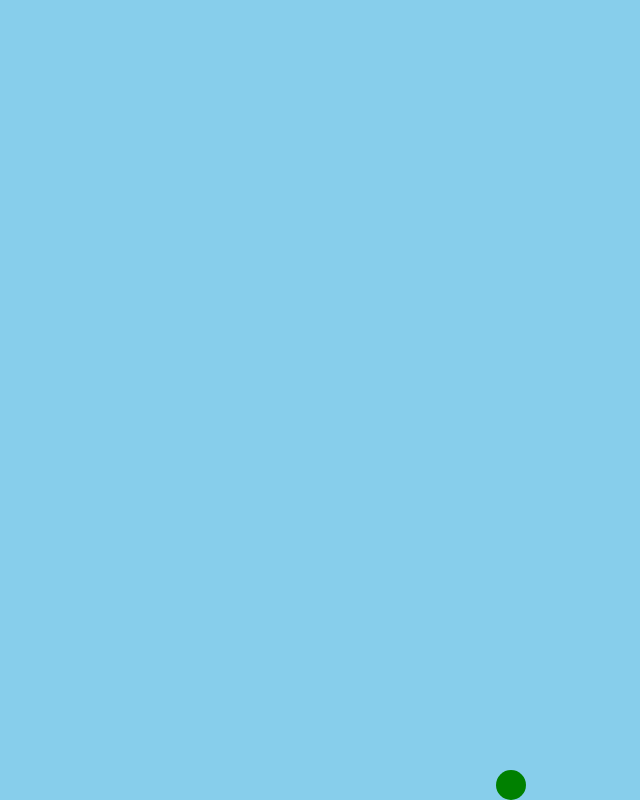
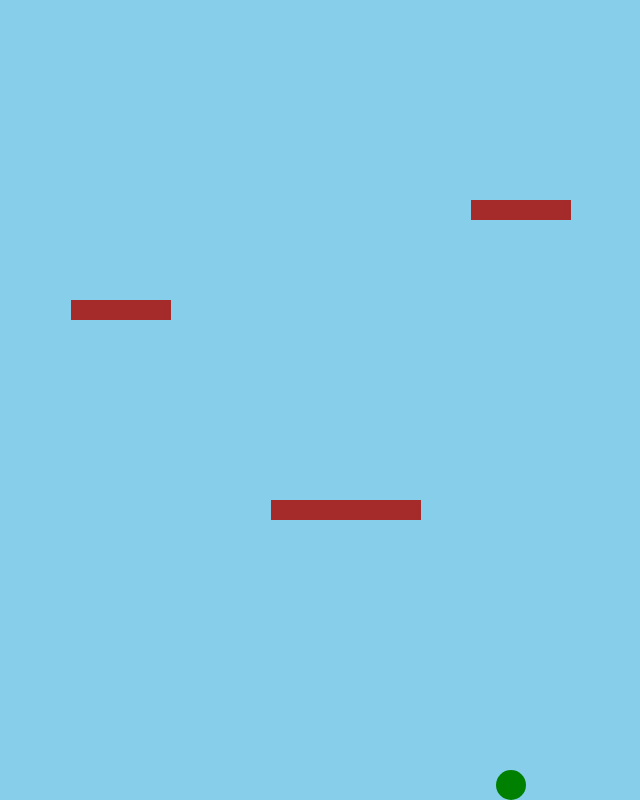
Before and after one commit to Tonotix-CZ/fomo_html_v2, a plain HTML site: page index.html in a window 1280 px wide. Both pictures are taken after a click on the button "Start Game". Shown: the whole page, without its empty margins (129-769 px from the left). Drawn offline with Linux system fonts and the light colour scheme.

Commit message:
added obstacles mechanic

```diff
--- a/index.html
+++ b/index.html
@@ -41,6 +41,20 @@
         canvas.width = window.innerWidth;
         canvas.height = window.innerHeight;
 
+        class Obstacle {
+            constructor(x, y, width, height) {
+                this.x = x;
+                this.y = y;
+                this.width = width;
+                this.height = height;
+            }
+
+            draw() {
+                ctx.fillStyle = "brown";
+                ctx.fillRect(this.x, this.y, this.width, this.height);
+            }
+        }
+
         class Worm {
             constructor(x, y) {
                 this.x = x;
@@ -48,6 +62,7 @@
                 this.radius = 15;
                 this.velocity = { x: 0, y: 0 };
                 this.isDragging = false;
+                this.isStuck = false;
                 this.anchor = null;
                 this.maxDragDistance = 100;
                 this.gravity = 0.5;
@@ -63,7 +78,7 @@
             }
 
             update() {
-                if (!this.isDragging) {
+                if (!this.isDragging && !this.isStuck) {
                     this.velocity.y += this.gravity; // Apply gravity
                     this.velocity.x *= this.friction; // Apply friction
                     this.velocity.y *= this.friction;
@@ -77,17 +92,37 @@
                     this.velocity.y = 0;
                 }
 
+                // Check if worm is stuck to an obstacle
+                for (let obstacle of obstacles) {
+                    if (
+                        this.x + this.radius > obstacle.x &&
+                        this.x - this.radius < obstacle.x + obstacle.width &&
+                        this.y + this.radius > obstacle.y &&
+                        this.y - this.radius < obstacle.y + obstacle.height
+                    ) {
+                        this.isStuck = true;
+                        this.velocity.x = 0;
+                        this.velocity.y = 0;
+                    }
+                }
+
                 this.draw();
             }
         }
 
         let worm = null;
+        let obstacles = [];
         let startX, startY;
         let gameStarted = false;
 
         function startGame() {
             document.getElementById("startScreen").style.display = "none";
             worm = new Worm(canvas.width / 2, canvas.height - 50);
+            obstacles = [
+                new Obstacle(200, 300, 100, 20),
+                new Obstacle(400, 500, 150, 20),
+                new Obstacle(600, 200, 100, 20)
+            ];
             gameStarted = true;
             gameLoop();
         }
@@ -98,6 +133,7 @@
             let dy = event.clientY - worm.y;
             if (Math.sqrt(dx * dx + dy * dy) <= worm.radius) {
                 worm.isDragging = true;
+                worm.isStuck = false; // Detach from obstacle
                 worm.anchor = { x: worm.x, y: worm.y };
                 startX = event.clientX;
                 startY = event.clientY;
@@ -131,6 +167,9 @@
 
         function gameLoop() {
             ctx.clearRect(0, 0, canvas.width, canvas.height);
+            for (let obstacle of obstacles) {
+                obstacle.draw();
+            }
             if (worm) {
                 worm.update();
             }
```
